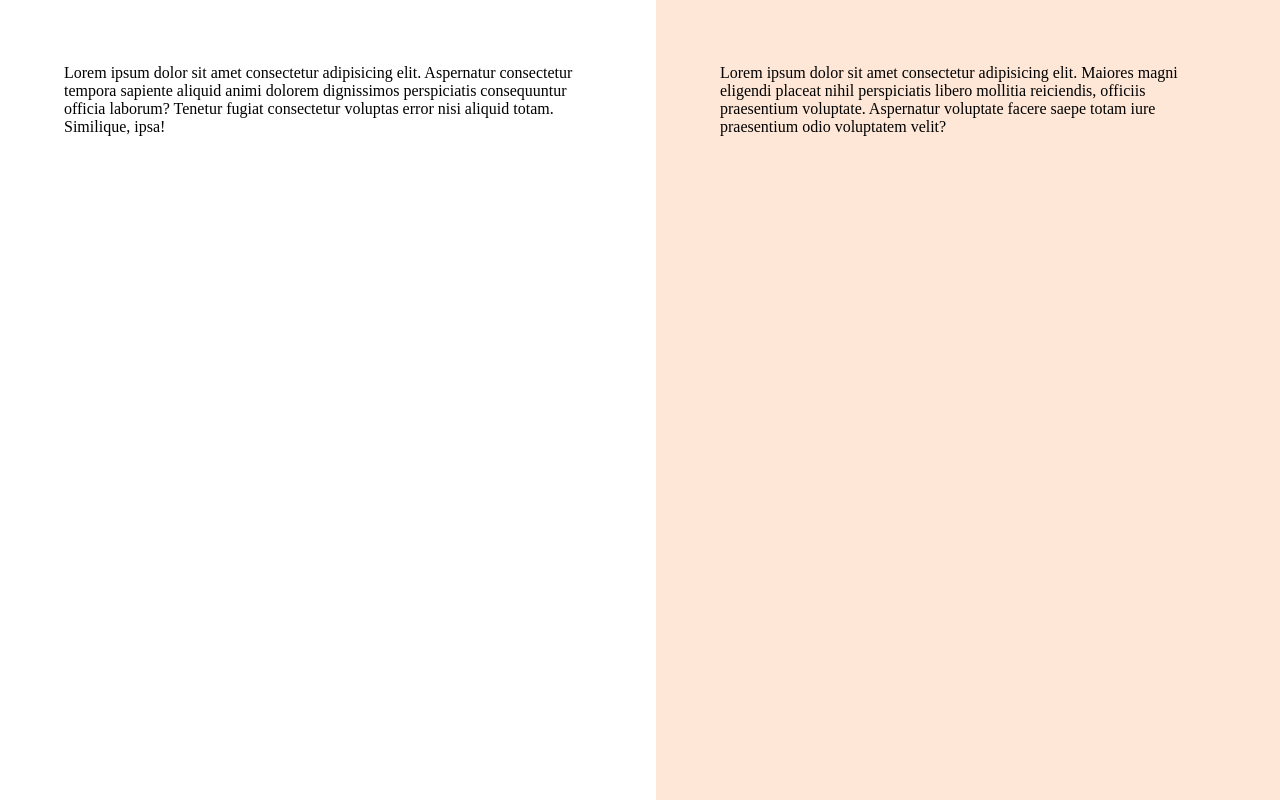
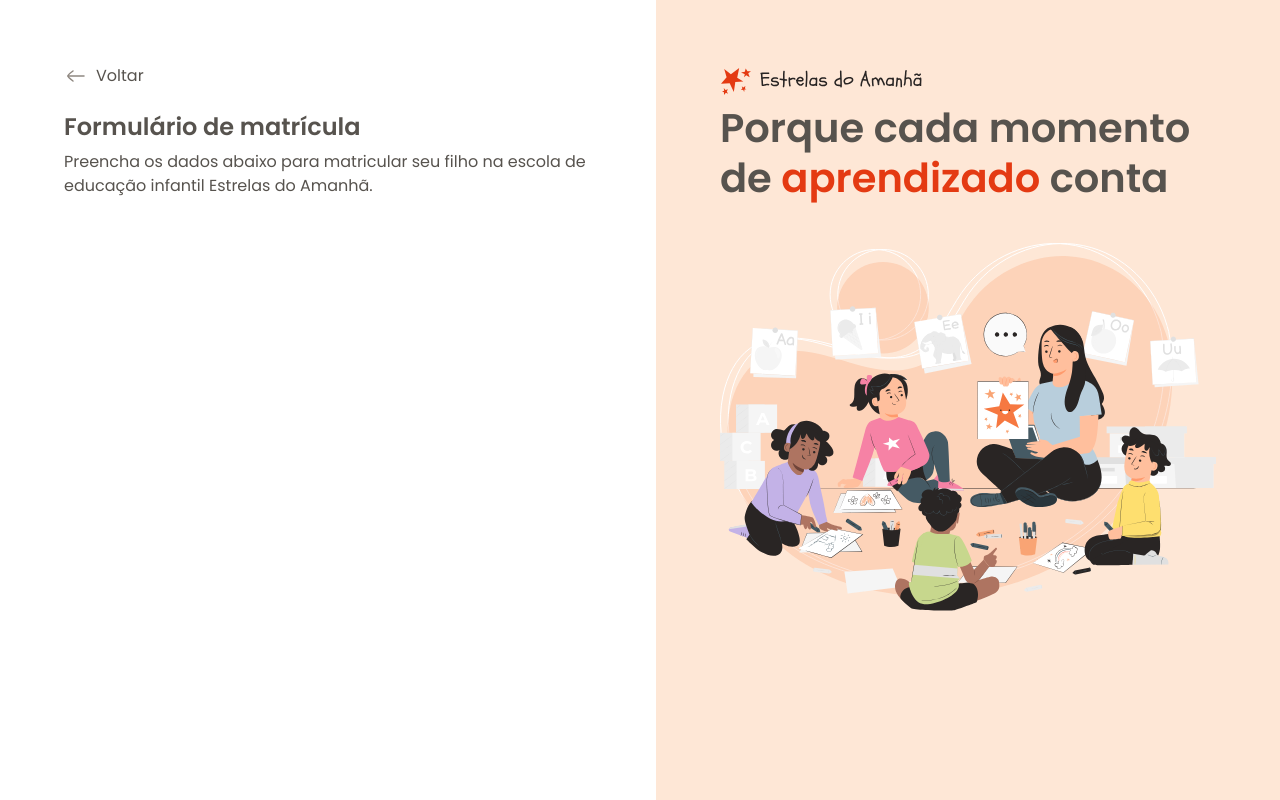
Before and after one commit to RafaDalmagro/projeto-04-formulario, a plain HTML site: page index.html in a window 1280 px wide. Drawn offline with Linux system fonts and the light colour scheme.

Commit message:
Conteúdos aside e conteúdo inicial do main

```diff
--- a/index.html
+++ b/index.html
@@ -17,11 +17,23 @@
 <body>
     <div id="app">
         <main>
-            <div class="main-container">Lorem ipsum dolor sit amet consectetur adipisicing elit. Aspernatur consectetur tempora sapiente aliquid animi dolorem dignissimos perspiciatis consequuntur officia laborum? Tenetur fugiat consectetur voluptas error nisi aliquid totam. Similique, ipsa!</div>
+            <div class="main-container">
+                <div class="back">
+                    <img src="assets/icons/arrow-left-02.svg" alt="Ícone de Voltar">
+                    <span>Voltar</span>
+                </div>
+                <h1>Formulário de matrícula</h1>
+                <p>Preencha os dados abaixo para matricular seu filho na escola de educação infantil Estrelas do Amanhã.</p>
+            </div>
         </main>
         <aside>
             <div class="aside-container">
-                Lorem ipsum dolor sit amet consectetur adipisicing elit. Maiores magni eligendi placeat nihil perspiciatis libero mollitia reiciendis, officiis praesentium voluptate. Aspernatur voluptate facere saepe totam iure praesentium odio voluptatem velit?
+                <header>
+                    <img src="assets/logo.svg" alt="Logo estrelas do amanhã">
+                    <h2>Porque cada momento de <span>aprendizado</span> conta</h2>
+                    <p></p>
+                </header>
+                <img src="assets/ilustration.svg" alt="Ilustração de uma professora com crianças prestando atenção">
             </div>
         </aside>
     </div>
--- a/styles/global.css
+++ b/styles/global.css
@@ -25,4 +25,16 @@
 
 body{
     overflow: hidden;
+
+    font: var(--text);
+    color: var(--text-secondary);
 }
+
+h1, h2{
+    color: var(--text-secondary);
+}
+
+img{
+    max-width: 100%;
+    height: auto;
+}
--- a/styles/layout.css
+++ b/styles/layout.css
@@ -14,6 +14,18 @@ main{
         max-width: 33rem;
         margin-left: auto;
     }
+
+    .back{
+        display: flex;
+        align-items: center;
+        gap: .5rem;
+        margin-bottom: 1.5rem;
+    }
+
+    h1{
+        font: 600 1.5rem/1.25 var(--font-family);
+        margin-bottom: .5rem;
+    }
 }
 
 aside{
@@ -22,5 +34,17 @@ aside{
 
     .aside-container{
         max-width: 31rem;
+
+        & > img{
+            margin-top: 2rem;
+        }
+    }
+
+    h2{
+        font: 600 2.5rem/1.25 var(--font-family);
+        margin-bottom: .5rem;
+        span{
+            color: var(--text-highlight);
+        }
     }
 }
```
